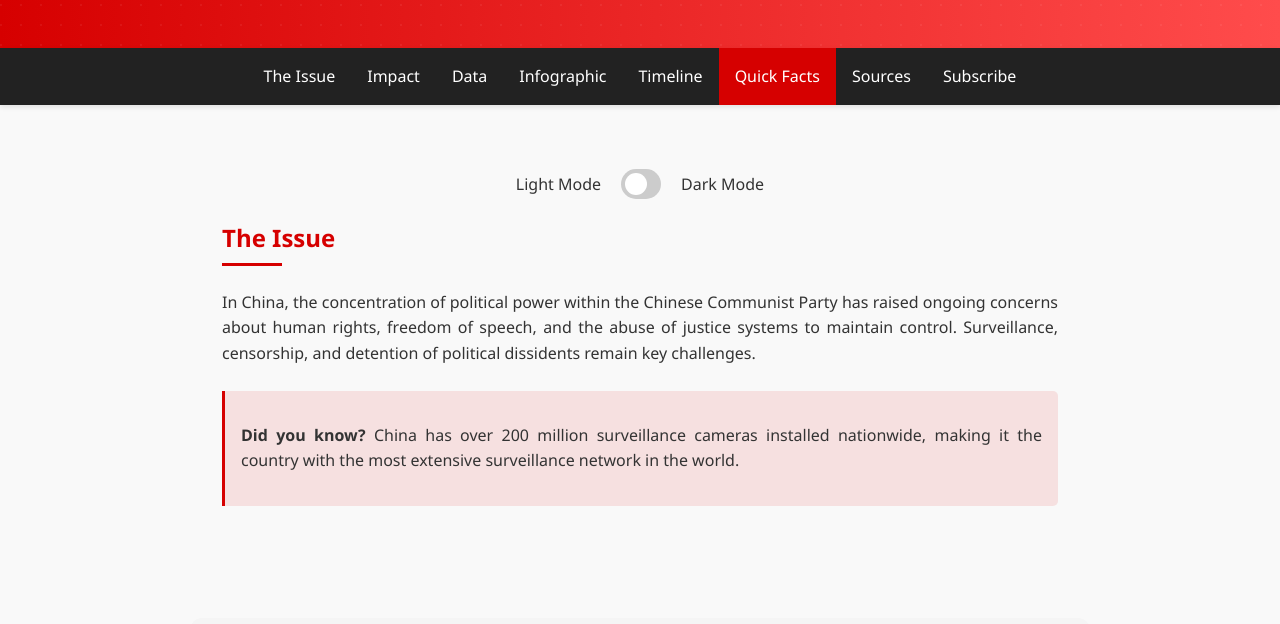
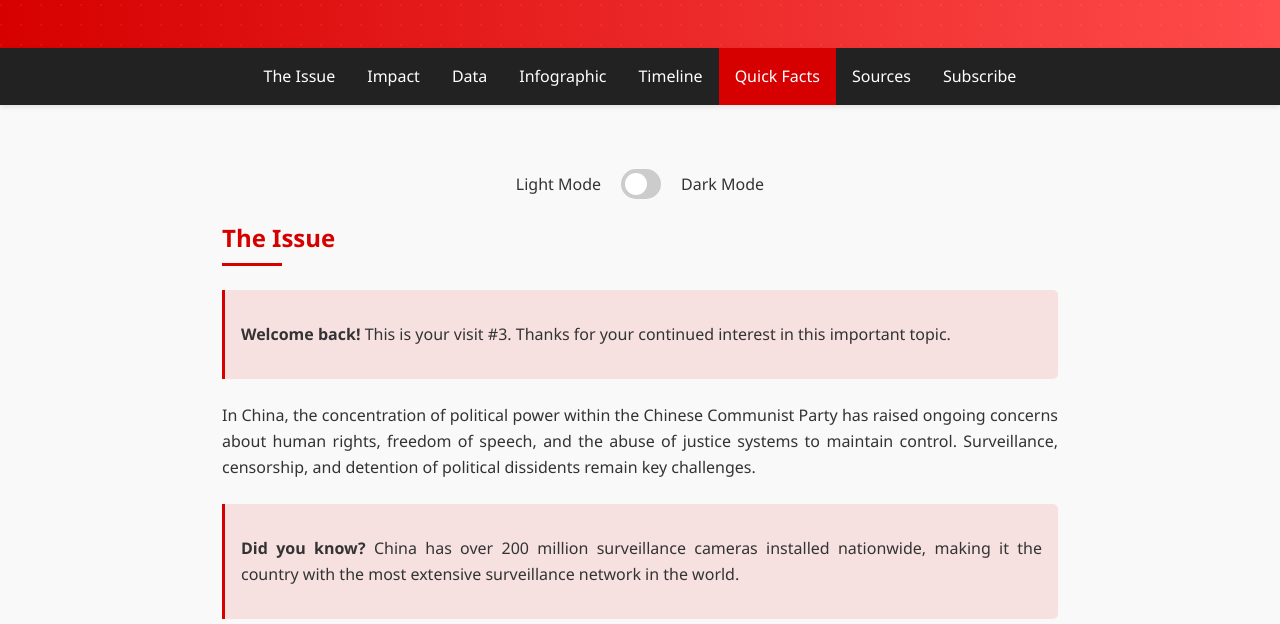
Before and after one commit to CringeKid102/Freedom-in-China, a plain HTML site: page index.html in a window 1280 px wide. Shown: the part 176-800 px from the top of the page. Drawn offline with Linux system fonts and the light colour scheme; no server answers.

Commit message:
Update index.html

```diff
--- a/index.html
+++ b/index.html
@@ -1062,6 +1062,9 @@
       <span>Dark Mode</span>
     </div>
     <h2>The Issue</h2>
+    <div class="highlight">
+      <p><strong>Welcome back!</strong> This is your visit #3. Thanks for your continued interest in this important topic.</p>
+    </div>
     <p>
       In China, the concentration of political power within the Chinese Communist Party
       has raised ongoing concerns about human rights, freedom of speech, and the abuse
```
